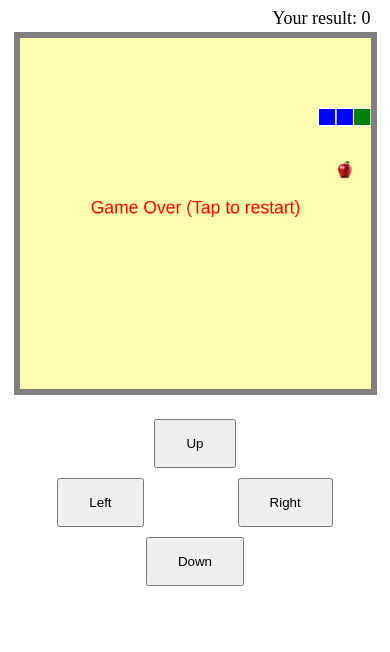
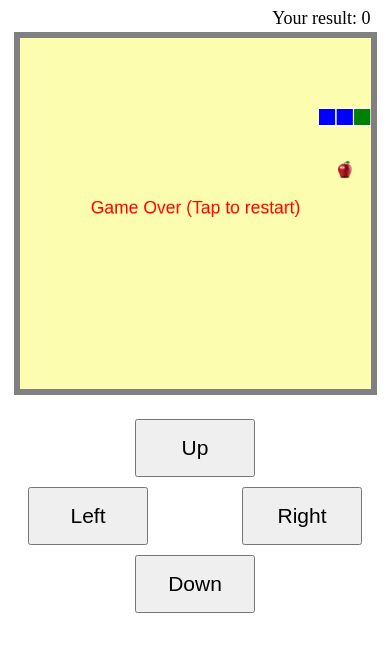
Before and after one commit to Slava-Nik/snakeGame, a plain HTML site: page index.html in a window 390 px wide. Drawn offline with Linux system fonts and the light colour scheme.

Commit message:
mobiles styles

```diff
--- a/index.html
+++ b/index.html
@@ -60,9 +60,10 @@
 	    	 }
 	    .mobileControls button{
 	    	display: inline-block;
+                        min-width: 120px;
 	    	margin-bottom: 10px;
 	    	padding: 15px 30px;
-	    	font-size:*/ 21px;
+	    	font-size:  21px;
 
 	    }
 	    .mobileControls button:nth-child(3){
```
